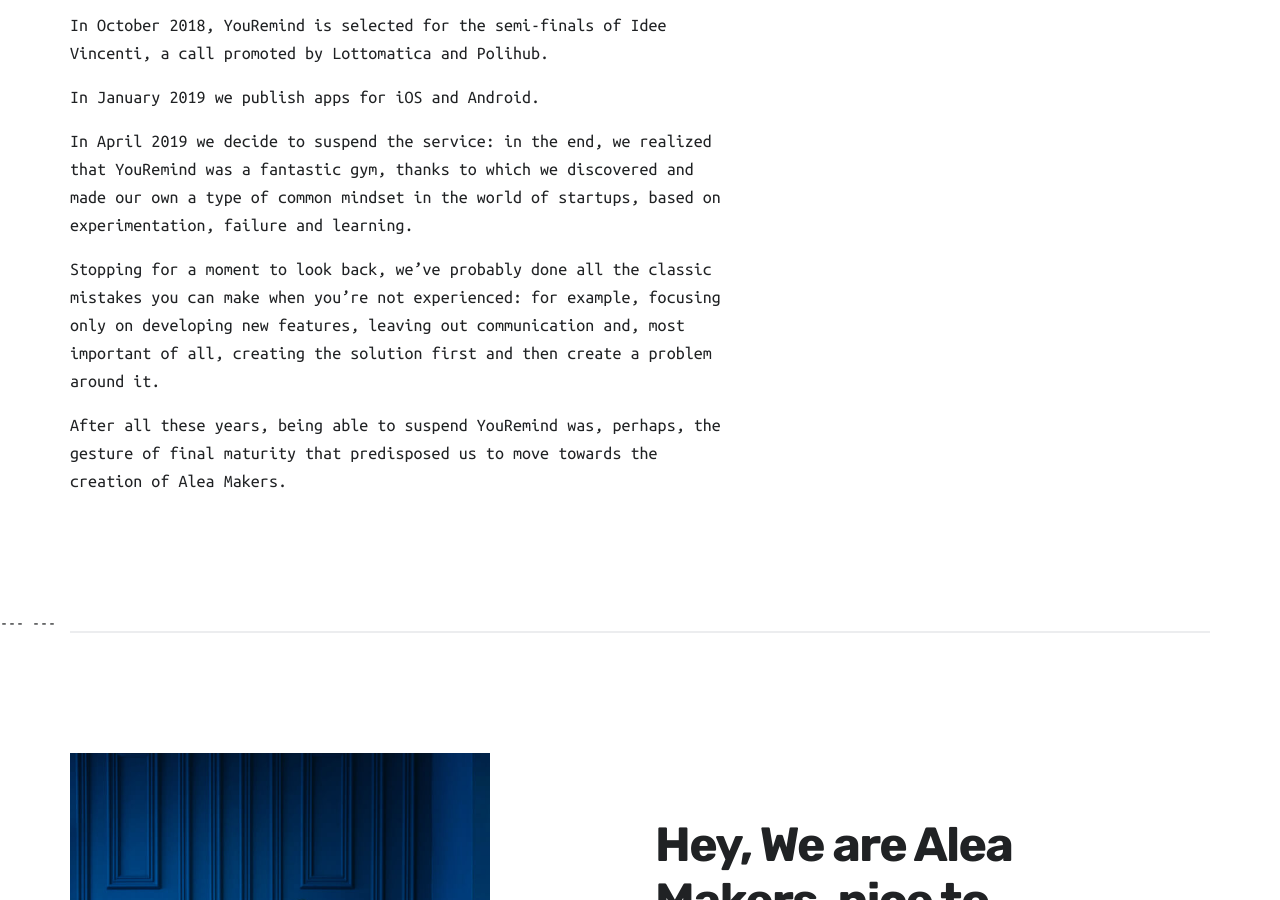
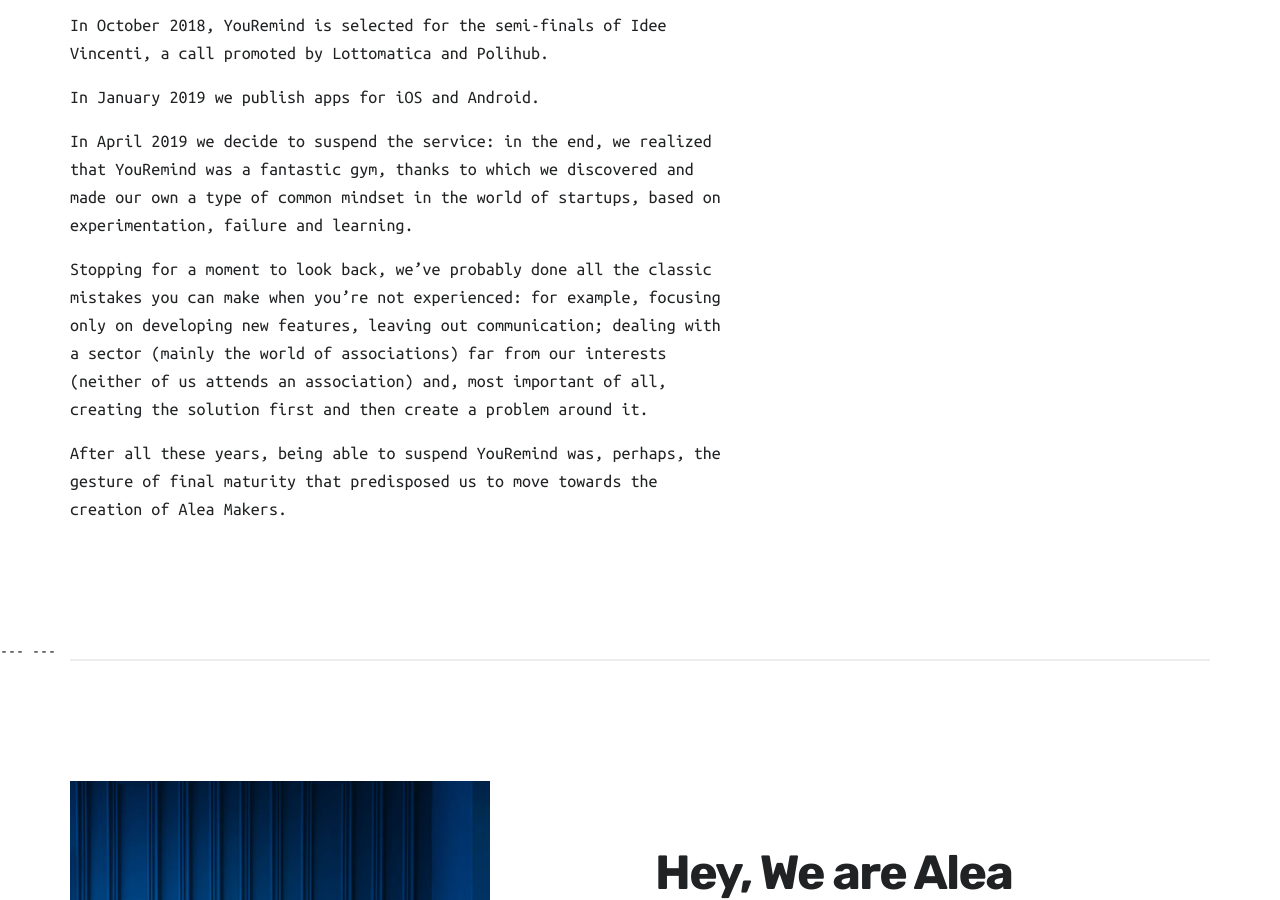
Before and after one commit to alea-git/alea-git.github.io, a Jekyll site: the page built from _projects/mobile-app-1.md, in a window 1280 px wide and 900 px high, scrolled down 1943 px. Built offline with Jekyll 4.4.1, drawn with Linux system fonts in a browser that asks for light colours; nearby versions of some CDN libraries; some of the changed text lies outside the part shown.

Commit message:
Updated '_projects/mobile-app-1.md' via CloudCannon

```diff
--- a/_projects/mobile-app-1.md
+++ b/_projects/mobile-app-1.md
@@ -1,8 +1,8 @@
 ---
 title: YouRemind
-subtitle: Servizio di self-publishing per comunità.
+subtitle: Community self-publishing service.
 date: 2019-10-13 00:00:00
-description: Descrizione di YouRemind
+description: 'Our first project, definitely something too far from us.'
 featured_image: screenyouremind.png
 accent_color: '#236b90'
 gallery_images:
@@ -25,6 +25,6 @@
 
 In April 2019 we decide to suspend the service: in the end, we realized that YouRemind was a fantastic gym, thanks to which we discovered and made our own a type of common mindset in the world of startups, based on experimentation, failure and learning.
 
-Stopping for a moment to look back, we've probably done all the classic mistakes you can make when you're not experienced: for example, focusing only on developing new features, leaving out communication and, most important of all, creating the solution first and then create a problem around it.
+Stopping for a moment to look back, we've probably done all the classic mistakes you can make when you're not experienced: for example, focusing only on developing new features, leaving out communication; dealing with a sector (mainly the world of associations) far from our interests (neither of us attends an association) and, most important of all, creating the solution first and then create a problem around it.
 
 After all these years, being able to suspend YouRemind was, perhaps, the gesture of final maturity that predisposed us to move towards the creation of Alea Makers.
```
